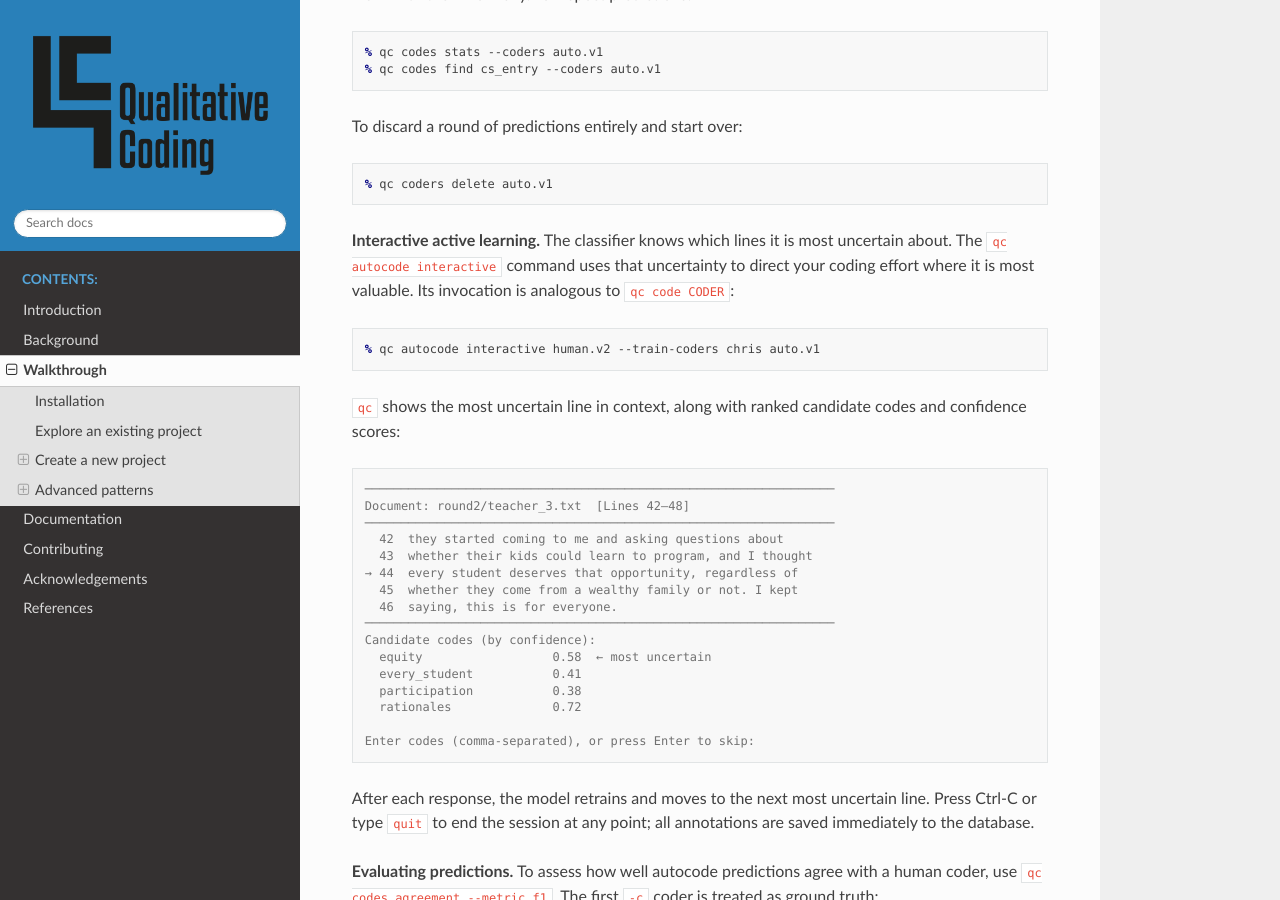
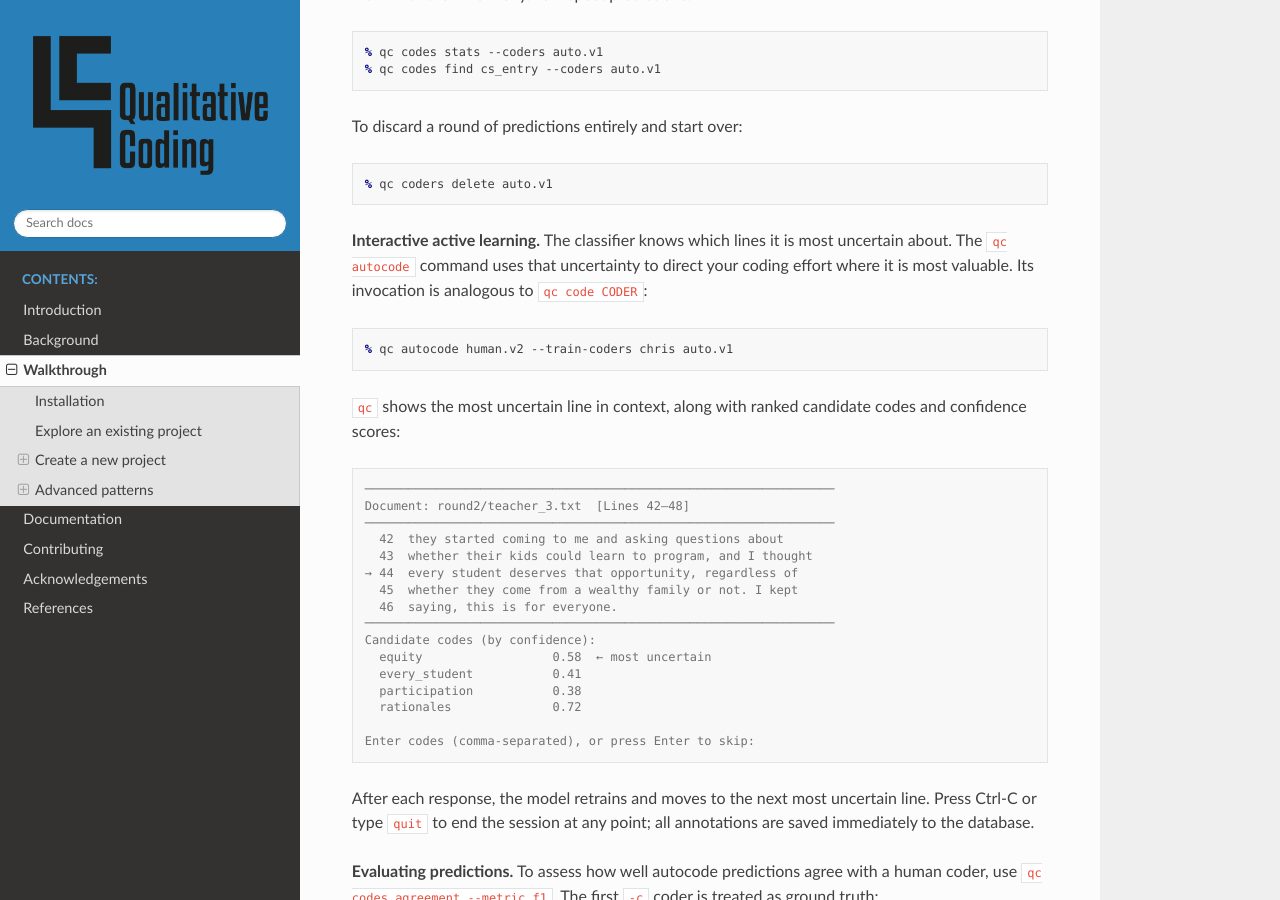
Before and after one commit to cproctor/qualitative-coding, a Sphinx documentation site: the page built from docs/walkthrough.rst, in a window 1280 px wide and 900 px high, scrolled down 10680 px. Built offline with Sphinx 7.4.7 and the Read the Docs theme 3.1.0, drawn with Linux system fonts in a browser that asks for light colours.

Commit message:
docs updated based on previous fix. fixed corpus setting path

```diff
--- a/docs/documentation.rst
+++ b/docs/documentation.rst
@@ -449,8 +449,8 @@ the configuration before or after a batch of predictions.
 
    % qc autocode describe -c chris --recursive-codes
 
-autocode interactive CODER
-~~~~~~~~~~~~~~~~~~~~~~~~~~
+autocode CODER
+~~~~~~~~~~~~~~
 
 Interactive active learning loop. Analogous to ``qc code CODER``, but
 ``qc`` selects lines to show based on classifier uncertainty rather than
@@ -459,7 +459,7 @@ trains the classifier.
 
 .. code-block:: console
 
-   % qc autocode interactive human.v2 --train-coders chris auto.v1
+   % qc autocode human.v2 --train-coders chris auto.v1
 
 For each iteration, ``qc`` displays the most uncertain line in context
 along with ranked candidate codes and confidence scores, then prompts for
--- a/docs/walkthrough.rst
+++ b/docs/walkthrough.rst
@@ -564,13 +564,13 @@ To discard a round of predictions entirely and start over:
    % qc coders delete auto.v1
 
 **Interactive active learning.** The classifier knows which lines it is
-most uncertain about. The ``qc autocode interactive`` command uses that
-uncertainty to direct your coding effort where it is most valuable. Its
-invocation is analogous to ``qc code CODER``:
+most uncertain about. The ``qc autocode`` command uses that uncertainty
+to direct your coding effort where it is most valuable. Its invocation is
+analogous to ``qc code CODER``:
 
 .. code-block:: console
 
-   % qc autocode interactive human.v2 --train-coders chris auto.v1
+   % qc autocode human.v2 --train-coders chris auto.v1
 
 ``qc`` shows the most uncertain line in context, along with ranked
 candidate codes and confidence scores:
```
Also changed, not shown: 2 other files.
